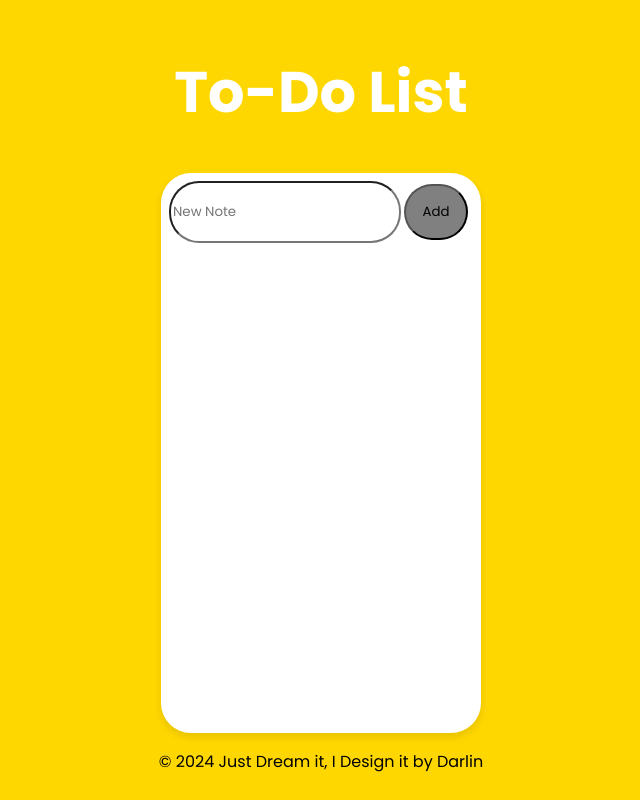
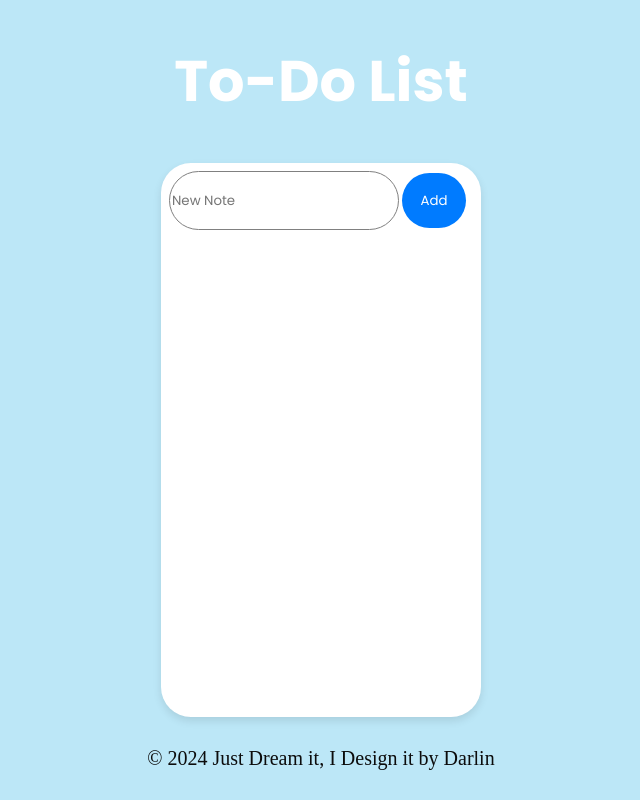
Before and after one commit to Darlin12/todo-list, a React (Create React App) app: page / in a window 1280 px wide. Shown: the whole page, without its empty margins (319-959 px from the left). Built offline with nearby package versions, Linux system fonts and the light colour scheme.

Commit message:
I promise this is my almost last commit :)

```diff
--- a/src/Components/footer.jsx
+++ b/src/Components/footer.jsx
@@ -3,7 +3,7 @@ import React from 'react'
 const date = new Date().getFullYear()
 const Footer = () => {
   return (
-    <div><p>&copy; {date} Just Dream it, I Design it by Darlin</p></div>
+    <div className='footer'><p>&copy; {date} Just Dream it, I Design it by Darlin</p></div>
   )
 }
 
--- a/src/index.css
+++ b/src/index.css
@@ -17,7 +17,7 @@ body {
 }
 
 #root {
-  background-color: gold;
+  background-color: #bce7f7;
   width: 100%;
   height: 100%;
 }
@@ -53,6 +53,7 @@ h1 {
 }
 
 #input-nota {
+  border: gray solid 1px;
   width: 70%;
   height: 100%;
   margin-left: 8px;
@@ -61,11 +62,13 @@ h1 {
 }
 
 #btn {
-  background-color: grey;
+  background-color: #007bff;
+  color: white;
   height: 100%;
   width: 20%;
   margin-left: 3px;
   border-radius: 30px;
+  border: none;
 }
 
 .deleteButton{
@@ -88,15 +91,15 @@ p{
   text-decoration:line-through;
 }
 
-footer p{
+.footer p{
   padding: 10px;
   font-family: 'Roboto Slab', serif;
   font-size: 20px;
-  color: #333;
+  color: rgb(12, 12, 12);
   text-align: center;
 }
 
-@media(max-width: 768px){
+@media(max-width: 968px){
   .App{
     height: 100%;
   }
@@ -108,7 +111,7 @@ footer p{
     margin-top: 0;
     padding-top: 0;
   }
-  footer p{
+  .footer p{
     font-size: 9pt;
 }
 
```
